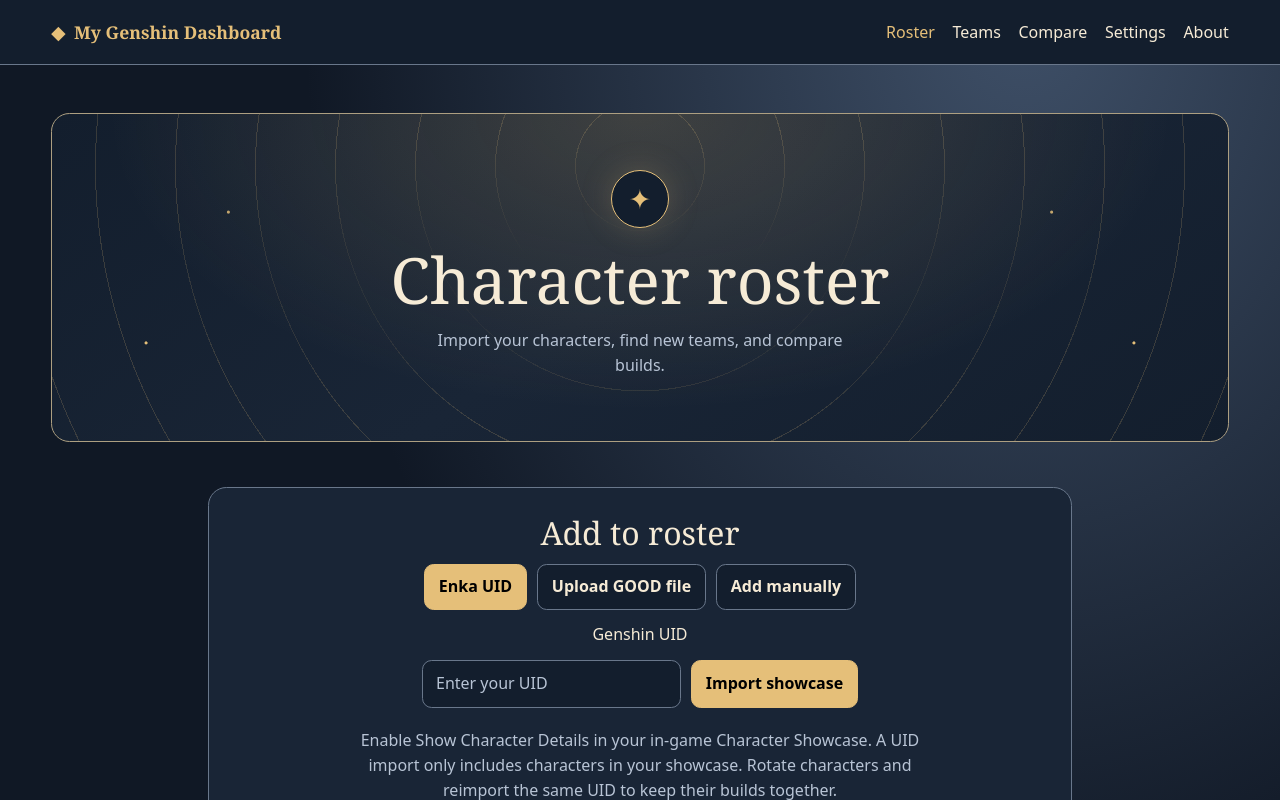
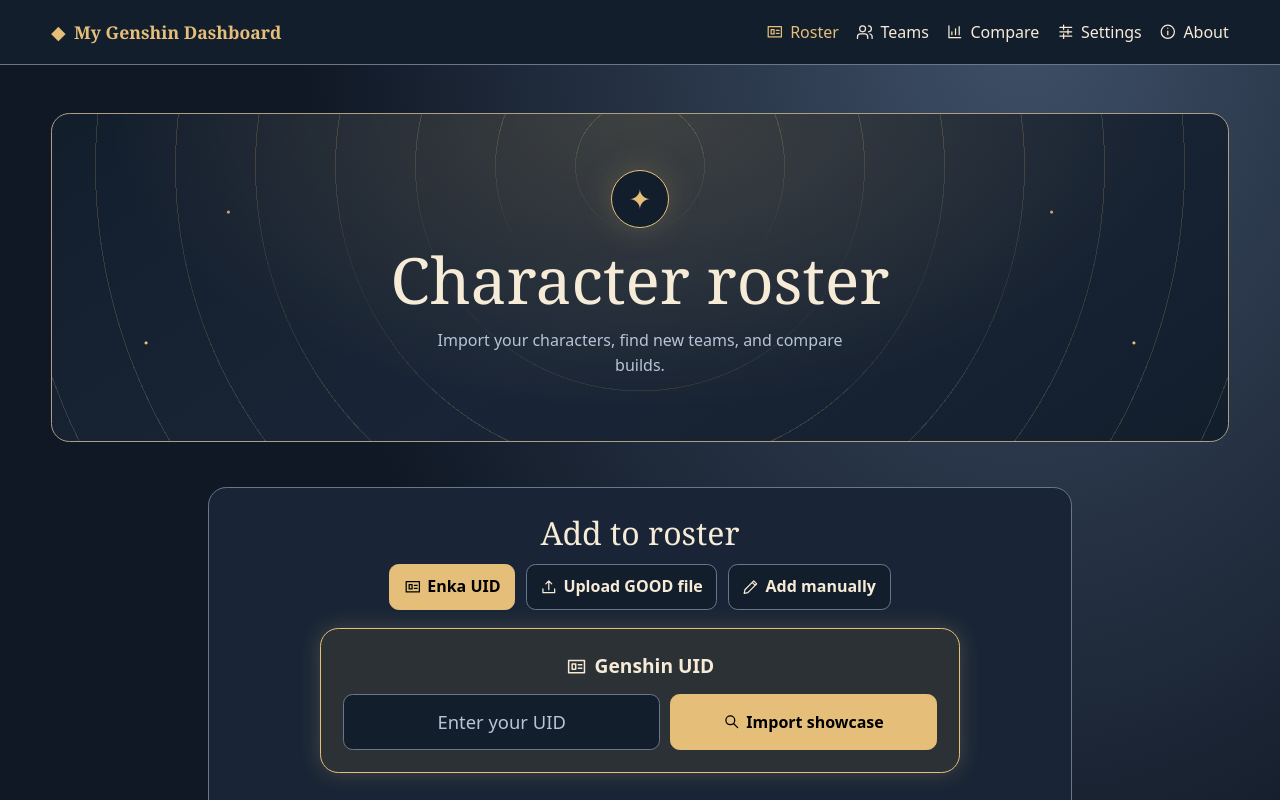
Before and after one commit to JoshMango/My-Genshin-Dashboard, a Next.js app: page / in a window 1280 px wide. Shown: the top 800 px of the page. Built offline with nearby package versions, Linux system fonts and the light colour scheme.

Commit message:
Clarify profile actions and highlight UID entry

```diff
--- a/app/globals.css
+++ b/app/globals.css
@@ -729,6 +729,20 @@ button:not(.quiet),
   text-decoration: none;
   color: var(--ink);
 }
+.dashboard-nav a,
+.control-label {
+  gap: 0.4em;
+}
+.control-label {
+  display: inline-flex;
+  align-items: center;
+  justify-content: center;
+}
+.action-icon {
+  flex: none;
+  width: 1.1em;
+  height: 1.1em;
+}
 .main-nav a:hover {
   text-decoration: underline;
 }
@@ -1151,6 +1165,22 @@ a:not(.brand):not(.character-link):not(.button) {
   font-size: clamp(1.35rem, 3vw, 1.7rem);
   overflow-wrap: anywhere;
 }
+.profile-hero .profile-bio {
+  display: flex;
+  justify-content: center;
+  gap: 0.4em;
+  margin-top: 0.55rem;
+  color: var(--muted);
+  color: oklch(from var(--muted) l 0 h);
+  text-align: start;
+}
+.profile-bio strong {
+  flex-shrink: 0;
+}
+.profile-bio span {
+  min-width: 0;
+  white-space: pre-line;
+}
 .profile-links {
   display: flex;
   flex-wrap: wrap;
@@ -1159,7 +1189,8 @@ a:not(.brand):not(.character-link):not(.button) {
   margin-top: 1.5rem;
 }
 .profile-links .profile-link {
-  flex: 0 1 18rem;
+  flex: 0 1 21rem;
+  gap: 0.55rem;
   min-height: 3.5rem;
   padding: 0.8rem 1rem;
   border-color: var(--accent);
@@ -1191,6 +1222,37 @@ a:not(.brand):not(.character-link):not(.button) {
 .roster-import h2,
 .roster-home .section-heading h2 {
   margin: 0;
+}
+.roster-uid {
+  width: min(100%, 40rem);
+  margin: 0.35rem auto;
+  padding: clamp(0.85rem, 2.5vw, 1.4rem);
+  border: 1px solid var(--control-accent);
+  border-radius: var(--radius);
+  background: color-mix(in srgb, var(--control-accent) 12%, var(--panel-deep));
+  box-shadow: 0 0 1.35rem
+    color-mix(in srgb, var(--control-accent) 22%, transparent);
+}
+.roster-uid label {
+  font-size: 1.2rem;
+  font-weight: 700;
+}
+.roster-uid input {
+  flex: 1 1 15rem;
+  min-height: 3.5rem;
+  text-align: center;
+  font-size: 1.15rem;
+  font-variant-numeric: tabular-nums;
+}
+.roster-uid input:focus-visible {
+  border-color: var(--control-accent);
+  outline-offset: 2px;
+  box-shadow: 0 0 0.85rem
+    color-mix(in srgb, var(--control-accent) 36%, transparent);
+}
+.roster-uid button {
+  flex: 1 0 auto;
+  min-height: 3.5rem;
 }
 .roster-import p,
 .good-guide {
@@ -1280,6 +1342,9 @@ a:not(.brand):not(.character-link):not(.button) {
     background: var(--panel-deep);
   }
   .dashboard-nav a {
+    flex-direction: column;
+    justify-content: center;
+    gap: 0.2rem;
     min-height: 2.75rem;
     padding-inline: 0.2rem;
     font-size: 0.86rem;
--- /dev/null
+++ b/components/action-icon.tsx
@@ -0,0 +1,42 @@
+const paths = {
+  id: "M3 5h18v14H3z M7 9h4v6H7z M14 10h4m-4 4h4",
+  upload: "M12 16V4m-4 4 4-4 4 4M4 15v5h16v-5",
+  download: "M12 4v12m-4-4 4 4 4-4M4 16v4h16v-4",
+  edit: "m4 16-1 5 5-1L20 8l-4-4z M14 6l4 4",
+  trophy:
+    "M7 4h10v6a5 5 0 0 1-10 0V4ZM7 6H3v2a4 4 0 0 0 4 4m10-6h4v2a4 4 0 0 1-4 4m-5 3v5m-4 0h8",
+  people:
+    "M16 21v-2a4 4 0 0 0-4-4H6a4 4 0 0 0-4 4v2m20 0v-2a4 4 0 0 0-3-4m-2-11a4 4 0 0 1 0 8M13 8a4 4 0 1 1-8 0 4 4 0 0 1 8 0Z",
+  external: "M13 5h6v6m0-6-8 8m7 0v6H5V6h6",
+  search: "M16 10a6 6 0 1 1-12 0 6 6 0 0 1 12 0Zm-1 5 5 5",
+  info: "M21 12a9 9 0 1 1-18 0 9 9 0 0 1 18 0Zm-9-1v5m0-9h.01",
+  star: "m12 3 2.7 5.5 6.1.9-4.4 4.3 1 6-5.4-2.8-5.4 2.8 1-6-4.4-4.3 6.1-.9z",
+  layers: "m3 8 9-5 9 5-9 5z m0 4 9 5 9-5m-18 4 9 5 9-5",
+  element: "m12 2 8 10-8 10-8-10z m-4 10 4 5 4-5-4-5z",
+  archive: "M4 7h16v13H4z M3 4h18v3H3z m6 7h6",
+  clipboard: "M9 5H5v16h14V5h-4 M9 3h6v4H9z m0 9h6m-6 4h6",
+  retry: "M4 11a8 8 0 1 1 2 6M4 5v6h6",
+  save: "M4 4h13l3 3v13H4z M8 4v5h8V4 M8 20v-7h8v7",
+  compare: "M4 4v16h16M8 16v-4m5 4V8m5 8V5",
+  settings: "M4 6h16M4 12h16M4 18h16 M9 3v6m6 0v6m-6 0v6",
+} as const;
+
+export function ActionIcon({ name }: { name: keyof typeof paths }) {
+  return (
+    <svg
+      className="action-icon"
+      viewBox="0 0 24 24"
+      width="18"
+      height="18"
+      fill="none"
+      stroke="currentColor"
+      strokeWidth="1.7"
+      strokeLinecap="round"
+      strokeLinejoin="round"
+      aria-hidden="true"
+      focusable="false"
+    >
+      <path d={paths[name]} />
+    </svg>
+  );
+}
--- a/components/main-nav.tsx
+++ b/components/main-nav.tsx
@@ -2,26 +2,27 @@
 
 import Link from "next/link";
 import { usePathname } from "next/navigation";
+import { ActionIcon } from "./action-icon";
 
 const pages = [
-  ["/", "Roster"],
-  ["/teams", "Teams"],
-  ["/compare", "Compare"],
-  ["/settings", "Settings"],
-  ["/about", "About"],
-];
+  ["/", "Roster", "id"],
+  ["/teams", "Teams", "people"],
+  ["/compare", "Compare", "compare"],
+  ["/settings", "Settings", "settings"],
+  ["/about", "About", "info"],
+] as const;
 
 export function MainNav() {
   const pathname = usePathname();
   return (
     <nav aria-label="Main navigation" className="main-nav dashboard-nav">
-      {pages.map(([url, name]) => (
+      {pages.map(([url, name, icon]) => (
         <Link
           key={url}
           href={url}
           aria-current={pathname === url ? "page" : undefined}
         >
-          {name}
+          <ActionIcon name={icon} /> {name}
         </Link>
       ))}
     </nav>
--- a/components/profile-screen.tsx
+++ b/components/profile-screen.tsx
@@ -7,13 +7,18 @@ import { normalizeProfile } from "@/lib/enka/normalize";
 import type { EnkaResponse } from "@/lib/enka/types";
 import { elements } from "@/lib/model";
 import { parseRoster } from "@/lib/roster";
+import { ActionIcon } from "./action-icon";
 import { CharacterCard } from "./character-card";
 import { useDashboard } from "./dashboard-state";
 import { GameIcon } from "./game-icon";
 import { InventoryImport } from "./inventory-import";
 import { ManualBuild } from "./manual-build";
 
-const importTabs = ["Enka UID", "Upload GOOD file", "Add manually"];
+const importTabs = [
+  ["Enka UID", "id"],
+  ["Upload GOOD file", "upload"],
+  ["Add manually", "edit"],
+] as const;
 
 export function ProfileScreen() {
   const { profile, setProfile, characters, roster, importRoster } =
@@ -123,7 +128,11 @@ export function ProfileScreen() {
                   : ""}
                 UID {profile.uid}
               </p>
-              {profile.signature && <p>{profile.signature}</p>}
+              {profile.signature && (
+                <p className="profile-bio">
+                  <strong>Bio:</strong> <span>{profile.signature}</span>
+                </p>
+              )}
               {!profile.characters.length && (
                 <p className="muted">No public showcase builds</p>
               )}
@@ -141,7 +150,9 @@ export function ProfileScreen() {
               rel="noopener noreferrer"
               title="Leaderboards cover showcase characters only."
             >
-              Leaderboards on Akasha.cv <span aria-hidden="true">↗</span>
+              <ActionIcon name="trophy" />
+              <span>Leaderboards on Akasha.cv</span>
+              <ActionIcon name="external" />
             </a>
             <a
               className="button profile-link quiet"
@@ -149,7 +160,9 @@ export function ProfileScreen() {
               target="_blank"
               rel="noopener noreferrer"
             >
-              Showcase on Enka.Network <span aria-hidden="true">↗</span>
+              <ActionIcon name="people" />
+              <span>View public characters on Enka</span>
+              <ActionIcon name="external" />
             </a>
           </nav>
         )}
@@ -160,7 +173,7 @@ export function ProfileScreen() {
       >
         <h2 id="import-heading">Add to roster</h2>
         <div className="input-row" aria-label="Import method">
-          {importTabs.map((label, index) => (
+          {importTabs.map(([label, icon], index) => (
             <button
               key={label}
               ref={index === 1 ? goodTab : undefined}
@@ -169,14 +182,16 @@ export function ProfileScreen() {
               className={tab === index ? "" : "quiet"}
               onClick={() => setTab(index)}
             >
-              {label}
+              <ActionIcon name={icon} /> {label}
             </button>
           ))}
         </div>
         {tab === 0 && (
           <>
-            <form className="stack" onSubmit={lookup}>
-              <label htmlFor="uid">Genshin UID</label>
+            <form className="stack roster-uid" onSubmit={lookup}>
+              <label htmlFor="uid" className="control-label">
+                <ActionIcon name="id" /> Genshin UID
+              </label>
               <div className="input-row">
                 <input
                   id="uid"
@@ -190,6 +205,7 @@ export function ProfileScreen() {
                   aria-describedby="showcase-hint"
                 />
                 <button type="submit" disabled={pending}>
+                  <ActionIcon name="search" />
                   {pending ? "Importing…" : "Import showcase"}
                 </button>
               </div>
@@ -208,7 +224,7 @@ export function ProfileScreen() {
                 goodTab.current?.focus();
               }}
             >
-              Learn how to import your full roster
+              <ActionIcon name="info" /> Learn how to import your full roster
             </button>
             {failure && (
               <p className="error" role="alert">
@@ -235,7 +251,9 @@ export function ProfileScreen() {
         {characters.length > 0 && (
           <div className="panel settings-grid roster-filters">
             <label>
-              Element
+              <span className="control-label">
+                <ActionIcon name="element" /> Element
+              </span>
               <select
                 value={element}
                 onChange={(event) => setElement(event.target.value)}
@@ -247,7 +265,9 @@ export function ProfileScreen() {
               </select>
             </label>
             <label>
-              Rarity
+              <span className="control-label">
+                <ActionIcon name="star" /> Rarity
+              </span>
               <select
                 value={rarity}
                 onChange={(event) => setRarity(event.target.value)}
@@ -258,7 +278,9 @@ export function ProfileScreen() {
               </select>
             </label>
             <label>
-              Source
+              <span className="control-label">
+                <ActionIcon name="layers" /> Source
+              </span>
               <select
                 value={source}
                 onChange={(event) => setSource(event.target.value)}
@@ -275,7 +297,9 @@ export function ProfileScreen() {
                 checked={needsBuild}
                 onChange={(event) => setNeedsBuild(event.target.checked)}
               />{" "}
-              Needs build
+              <span className="control-label">
+                <ActionIcon name="edit" /> Needs build
+              </span>
             </label>
           </div>
         )}
@@ -308,7 +332,9 @@ export function ProfileScreen() {
       </section>
       <details className="section-space panel">
         <summary>
-          <strong>Roster backup</strong>
+          <strong className="control-label">
+            <ActionIcon name="archive" /> Roster backup
+          </strong>
         </summary>
         <div className="input-row section-space">
           <button
@@ -318,11 +344,13 @@ export function ProfileScreen() {
               saveJson("genshin-roster.json", { version: 1, roster })
             }
           >
-            Export roster
+            <ActionIcon name="download" /> Export roster
           </button>
         </div>
         <label className="file-upload">
-          Import roster JSON
+          <span className="control-label">
+            <ActionIcon name="upload" /> Import roster JSON
+          </span>
           <input
             type="file"
             accept=".json,application/json"
```
Also changed, not shown: components/inventory-import.tsx (+11 -5 lines), components/manual-build.tsx (+11 -4 lines), 1 other file (tests, documents, lock files or other folders).
